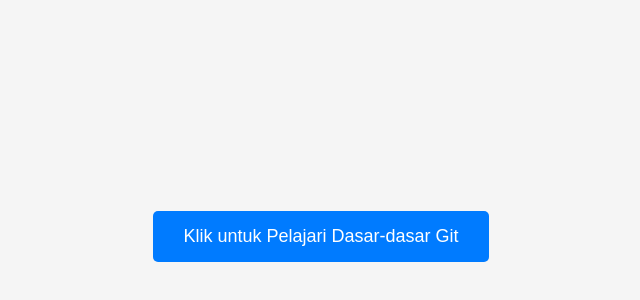
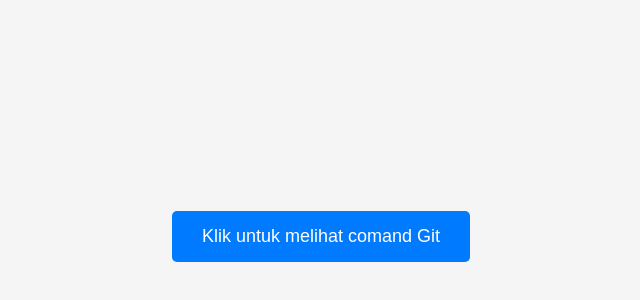
Before and after one commit to ArdanKece/mini_project, a plain HTML site: page index.html in a window 1280 px wide. Shown: the part 164-464 px from the top of the page, without its empty margins (319-959 px from the left). Drawn offline with Linux system fonts and the light colour scheme.

Commit message:
Update text pada button

```diff
--- a/index.html
+++ b/index.html
@@ -30,6 +30,6 @@
     </style>
 </head>
 <body>
-    <a href="git_basics.html" class="button">Klik untuk Pelajari Dasar-dasar Git</a>
+    <a href="git_basics.html" class="button">Klik untuk melihat comand Git</a>
 </body>
 </html>
```
